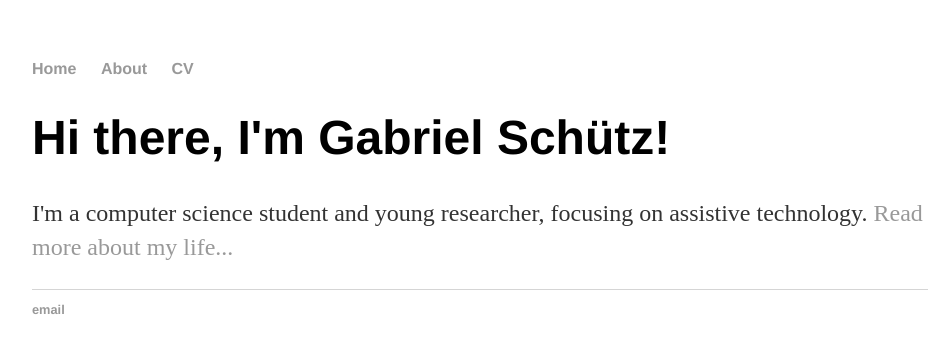
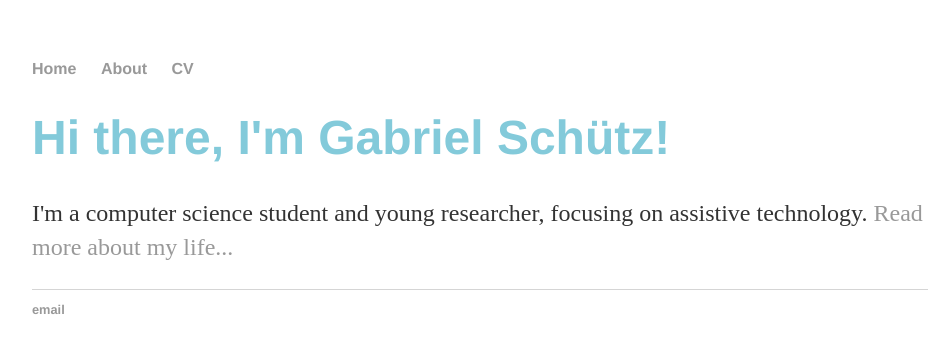
Before and after one commit to gabrielgydu/gabrielgydu.github.io, a Jekyll site: the page built from index.html, in a window 1280 px wide. Shown: the top 353 px of the page, without its empty margins (160-1112 px from the left). Built offline with Jekyll 4.4.1, drawn with Linux system fonts in a browser that asks for light colours.

Commit message:
Update main.css

```diff
--- a/css/main.css
+++ b/css/main.css
@@ -22,6 +22,7 @@ a:hover {
 h1 {
     font-size: 3em;
     font-family:'Helvetica', 'Arial', 'Sans-Serif';
+    color: #83cada
 }
 p {
     font-size: 1.5em;
```
